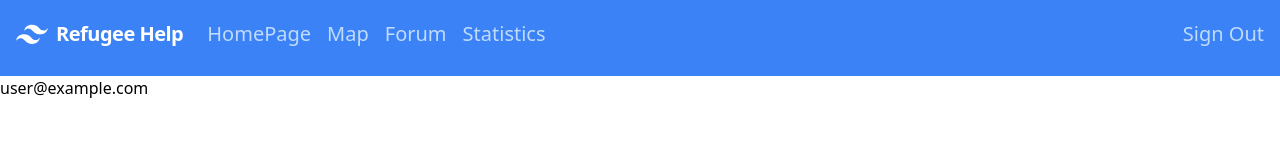
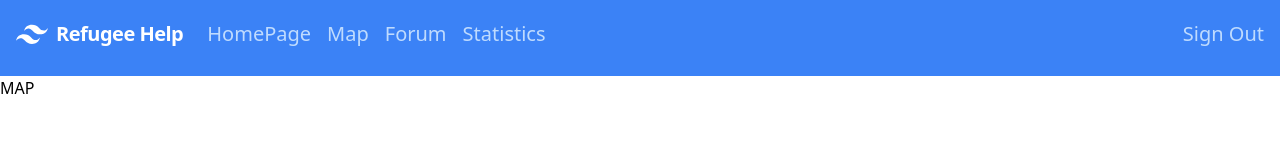
Before and after one commit to lucian606/RefugeeHelp, a React (Create React App) app: page /map in a window 1280 px wide. Shown: the top 160 px of the page. Built offline with nearby package versions, Linux system fonts and the light colour scheme; no server answers; sample sign-in values are in the browser's storage.

Commit message:
Create Map Component template

```diff
--- a/src/App.js
+++ b/src/App.js
@@ -5,6 +5,7 @@ import HomePage from './components/HomePage';
 import { Routes, Route, BrowserRouter } from 'react-router-dom';
 import { AuthProvider } from './contexts/AuthContext';
 import PrivateRoute from './components/PrivateRoute';
+import MapPage from './components/MapPage';
 
 function App() {
   return (
@@ -20,7 +21,7 @@ function App() {
             } />
           <Route path='/map' element={
             <PrivateRoute>
-              <HomePage/>
+              <MapPage/>
             </PrivateRoute>
             } />
         </Routes>
--- /dev/null
+++ b/src/components/MapPage.js
@@ -0,0 +1,15 @@
+import { useAuth } from "../contexts/AuthContext";
+import Navbar from "./Navbar";
+
+export default function MapPage() {
+
+    const { loading, currentUser } = useAuth();
+    return (
+        <div>
+        <Navbar></Navbar>
+            <div>
+                MAP
+            </div>
+        </div>
+    );
+}
```
